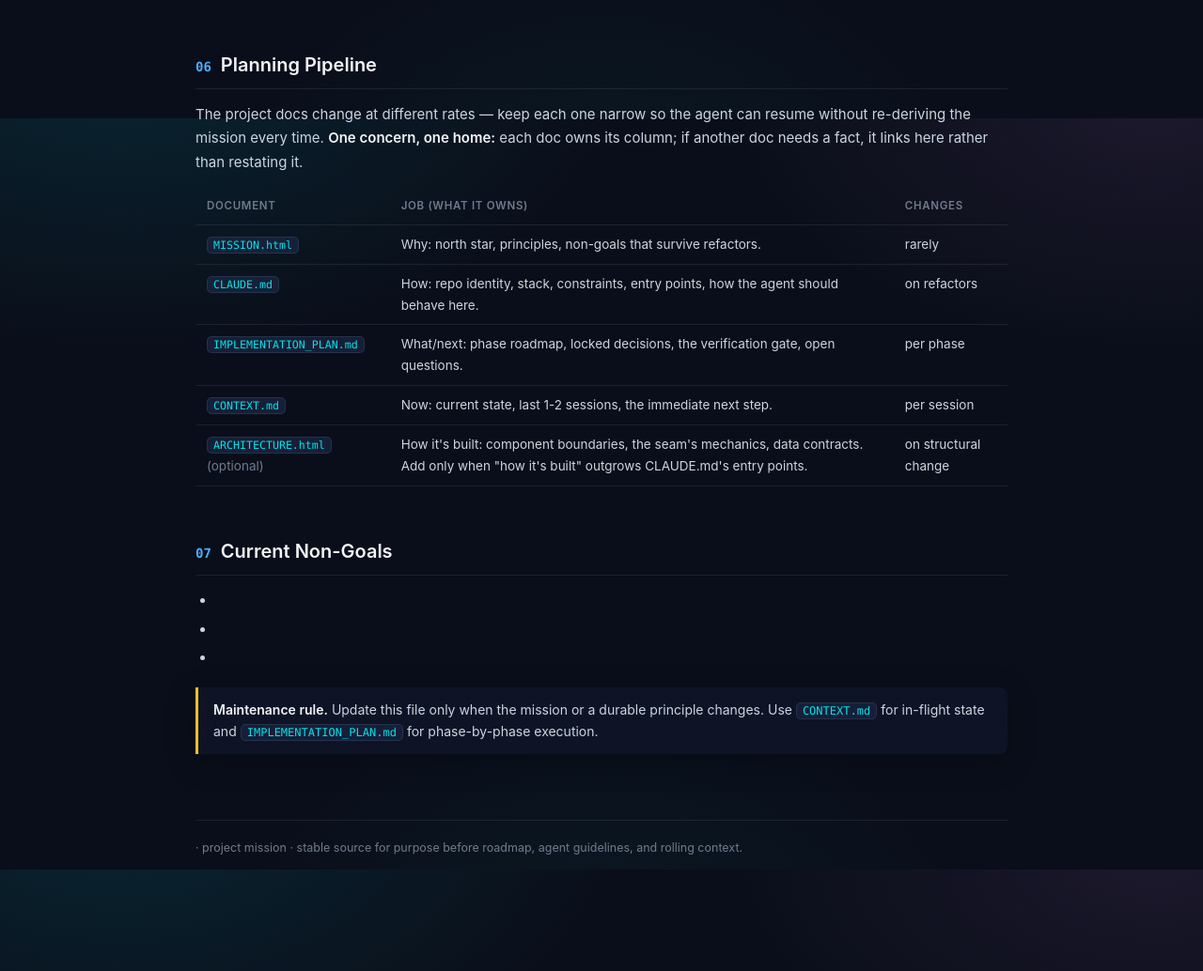
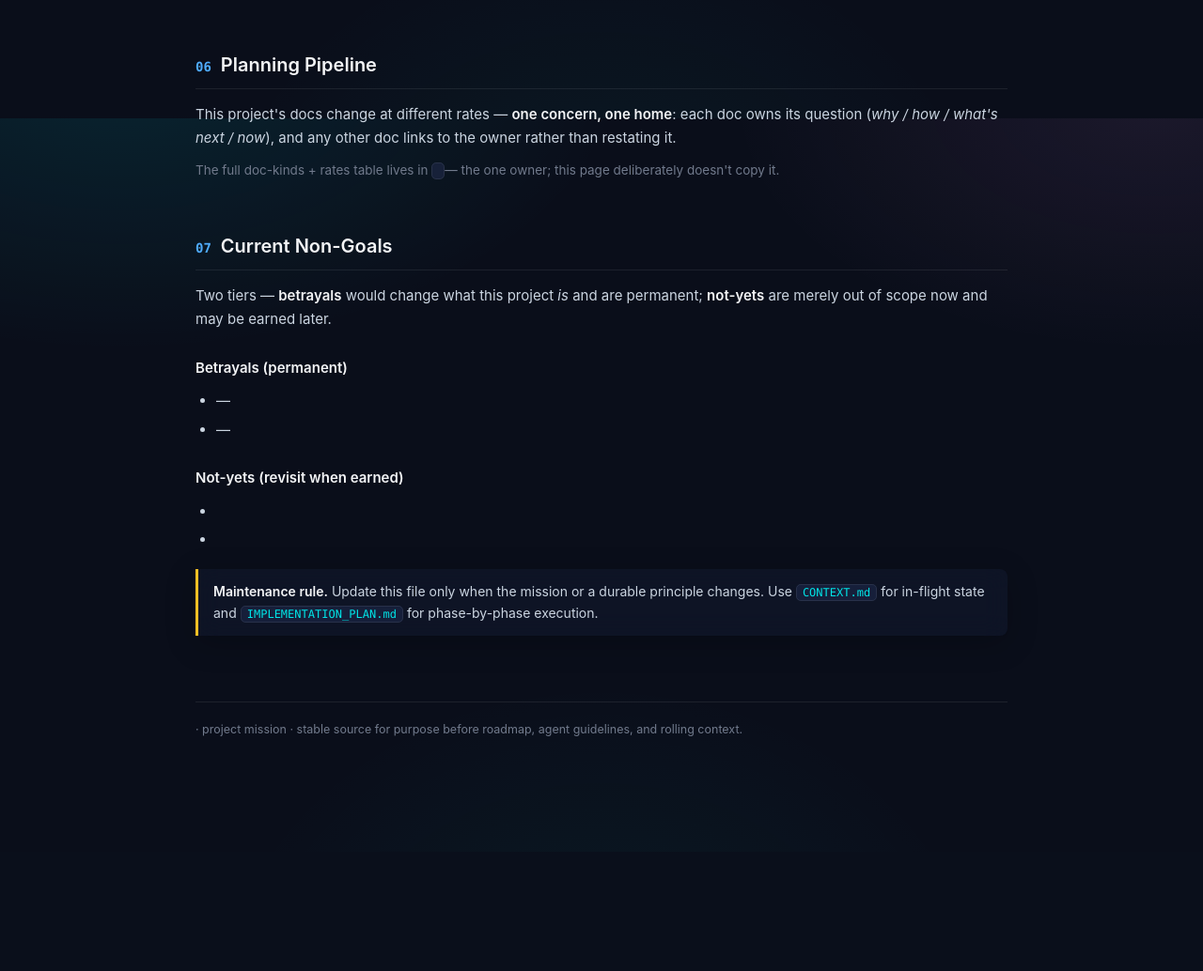
Before and after one commit to mostlytricks/ai-workspace, a Python web app: template gravity/templates/MISSION.template.html in a window 1280 px wide. Shown: the part 1474-2508 px from the top of the page at 94% size. After the commit the page ends 2258 px from the top, so only its background shows below. Run offline with Jinja, Linux system fonts and the light colour scheme; the template is opened without the code that fills it, so the values that code supplies are empty.

Commit message:
gravity v3.5.0
MISSION template: §06 collapses to a pointer (doc-table is protocol
doctrine with one owner), §07 non-goals split into Betrayals/Not-yets.
A betrayal is defined: a load-bearing no — present-tense fact, not
prophecy — with three mechanical tests and a derivation recipe in
/interview (which also now sanctions batched theme delivery).
All evidence from the ephemeris seed + interview, 2026-07-26.

Co-Authored-By: Claude Fable 5 <noreply@anthropic.com>

```diff
--- a/gravity/templates/MISSION.template.html
+++ b/gravity/templates/MISSION.template.html
@@ -248,24 +248,37 @@
   </table>
 
   <h2 id="pipeline"><span class="n">06</span>Planning Pipeline</h2>
-  <p>The project docs change at different rates — keep each one narrow so the agent can resume without re-deriving the mission every time. <strong>One concern, one home:</strong> each doc owns its column; if another doc needs a fact, it links here rather than restating it.</p>
-  <table>
-    <thead><tr><th>Document</th><th>Job (what it owns)</th><th>Changes</th></tr></thead>
-    <tbody>
-      <tr><td><code>MISSION.html</code></td><td>Why: north star, principles, non-goals that survive refactors.</td><td>rarely</td></tr>
-      <tr><td><code>CLAUDE.md</code></td><td>How: repo identity, stack, constraints, entry points, how the agent should behave here.</td><td>on refactors</td></tr>
-      <tr><td><code>IMPLEMENTATION_PLAN.md</code></td><td>What/next: phase roadmap, locked decisions, the verification gate, open questions.</td><td>per phase</td></tr>
-      <tr><td><code>CONTEXT.md</code></td><td>Now: current state, last 1-2 sessions, the immediate next step.</td><td>per session</td></tr>
-      <tr><td><code>ARCHITECTURE.html</code> <span style="color:var(--faint)">(optional)</span></td><td>How it's built: component boundaries, the seam's mechanics, data contracts. Add only when "how it's built" outgrows CLAUDE.md's entry points.</td><td>on structural change</td></tr>
-    </tbody>
-  </table>
+  <!-- Deliberately two lines. The doc-kinds + rates table is PROTOCOL doctrine with one owner —
+       .gravity/GRAVITY.md (the card) on gravity projects, CLAUDE.md's "Docs in this project" map
+       on flat projects. Restating it here gave every project a private copy that drifted together
+       (found on the ephemeris seed, 2026-07-26). Point, don't copy. -->
+  <p>This project's docs change at different rates — <strong>one concern, one home</strong>: each doc owns its question (<em>why / how / what's next / now</em>), and any other doc links to the owner rather than restating it.</p>
+  <p style="color:var(--faint);font-size:13.5px">The full doc-kinds + rates table lives in <code><!-- FILL: .gravity/GRAVITY.md (gravity projects) OR CLAUDE.md § Docs in this project (flat projects) — keep one --></code> — the one owner; this page deliberately doesn't copy it.</p>
 
   <h2 id="non-goals"><span class="n">07</span>Current Non-Goals</h2>
-  <!-- The most valuable section for keeping an agent on-mission. State what you are deliberately NOT doing.
+  <!-- The most valuable section for keeping an agent on-mission — TWO TIERS, matching the
+       /interview Telos question. A BETRAYAL is NOT a vow about the future (engineers rightly
+       refuse to predict "never") — it is a LOAD-BEARING "NO": a present-tense fact the design
+       leans on, where flipping it means redesign, not extension. Three tests, all mechanical:
+         1. the "no" BUYS something nameable (decisions lean on it — security posture, trivial
+            auth, a responsibility model). Buys nothing → it's a not-yet or dead weight.
+         2. adding the feature later forces a REBUILD, not a bolt-on. Bolt-on → not-yet.
+         3. the DRIFT TEST: a competent, helpful agent would plausibly build it unfenced —
+            a betrayal worth writing arrives disguised as help; a line nobody would cross
+            ("no blockchain") carries zero information.
+       Cap ~3 — more means not-yets in costume. Date each when confirmed; it's a decision,
+       not a vibe. "Permanent" means "flipping this = a different project / major version".
+       A NOT-YET is merely out of scope now — name what would EARN it.
        /triage and /mission check recent work against these to flag drift. -->
+  <p>Two tiers — <strong>betrayals</strong> would change what this project <em>is</em> and are permanent; <strong>not-yets</strong> are merely out of scope now and may be earned later.</p>
+  <h3>Betrayals (permanent<!-- FILL: — confirmed YYYY-MM-DD -->)</h3>
   <ul>
-    <li><!-- FILL: a thing you are deliberately not building yet, and (briefly) why. --></li>
-    <li><!-- FILL --></li>
+    <li><strong><!-- FILL: the thing that must never appear --></strong> — <!-- FILL: why it would change what the project IS. --></li>
+    <li><strong><!-- FILL --></strong> — <!-- FILL --></li>
+  </ul>
+  <h3>Not-yets (revisit when earned)</h3>
+  <ul>
+    <li><!-- FILL: a thing deliberately not built yet — and what would earn it. --></li>
     <li><!-- FILL --></li>
   </ul>
 
```
Also changed, not shown: .claude/commands/interview.md, gravity/CHANGELOG.md, 1 other file.
